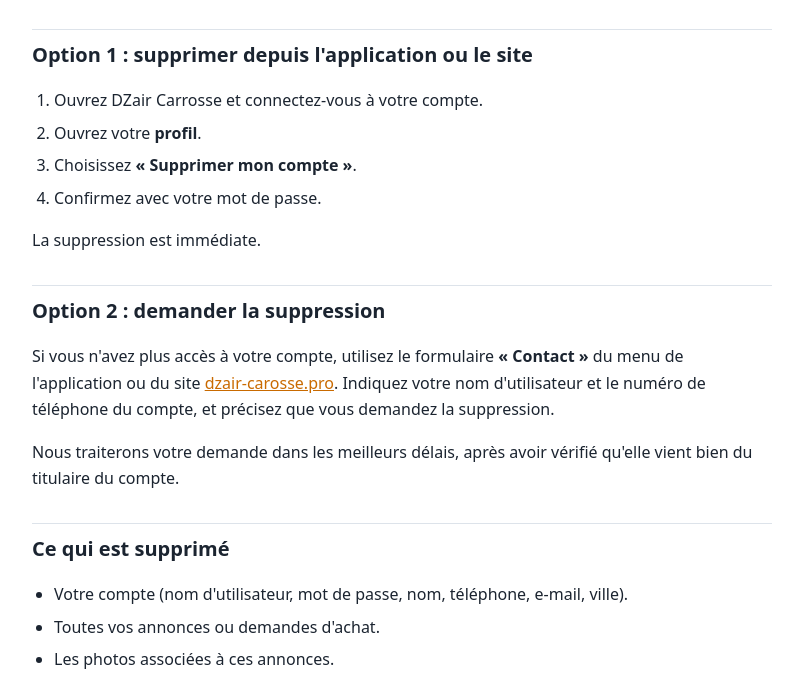
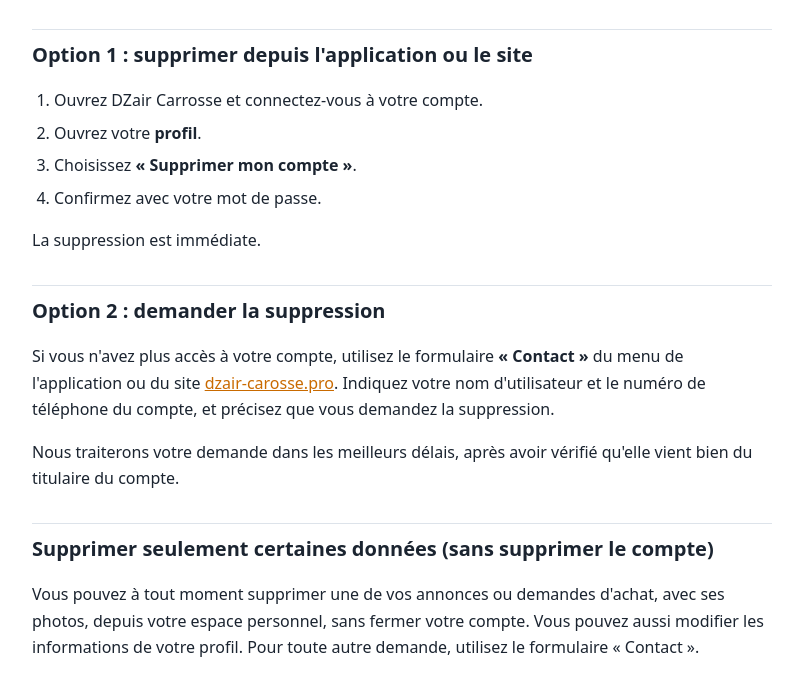
Before and after one commit to abrmh/dzcarosse, a website: page legal/suppression-compte.html in a window 1280 px wide. Shown: the part 125-800 px from the top of the page, without its empty margins (238-1041 px from the left). Drawn offline with Linux system fonts and the light colour scheme.

```diff
--- a/legal/suppression-compte.html
+++ b/legal/suppression-compte.html
@@ -40,6 +40,9 @@
   <p>Si vous n'avez plus accès à votre compte, utilisez le formulaire <strong>« Contact »</strong> du menu de l'application ou du site <a href="https://dzair-carosse.pro">dzair-carosse.pro</a>. Indiquez votre nom d'utilisateur et le numéro de téléphone du compte, et précisez que vous demandez la suppression.</p>
   <p>Nous traiterons votre demande dans les meilleurs délais, après avoir vérifié qu'elle vient bien du titulaire du compte.</p>
 
+  <h2>Supprimer seulement certaines données (sans supprimer le compte)</h2>
+  <p>Vous pouvez à tout moment supprimer une de vos annonces ou demandes d'achat, avec ses photos, depuis votre espace personnel, sans fermer votre compte. Vous pouvez aussi modifier les informations de votre profil. Pour toute autre demande, utilisez le formulaire « Contact ».</p>
+
   <h2>Ce qui est supprimé</h2>
   <ul>
     <li>Votre compte (nom d'utilisateur, mot de passe, nom, téléphone, e-mail, ville).</li>
```
